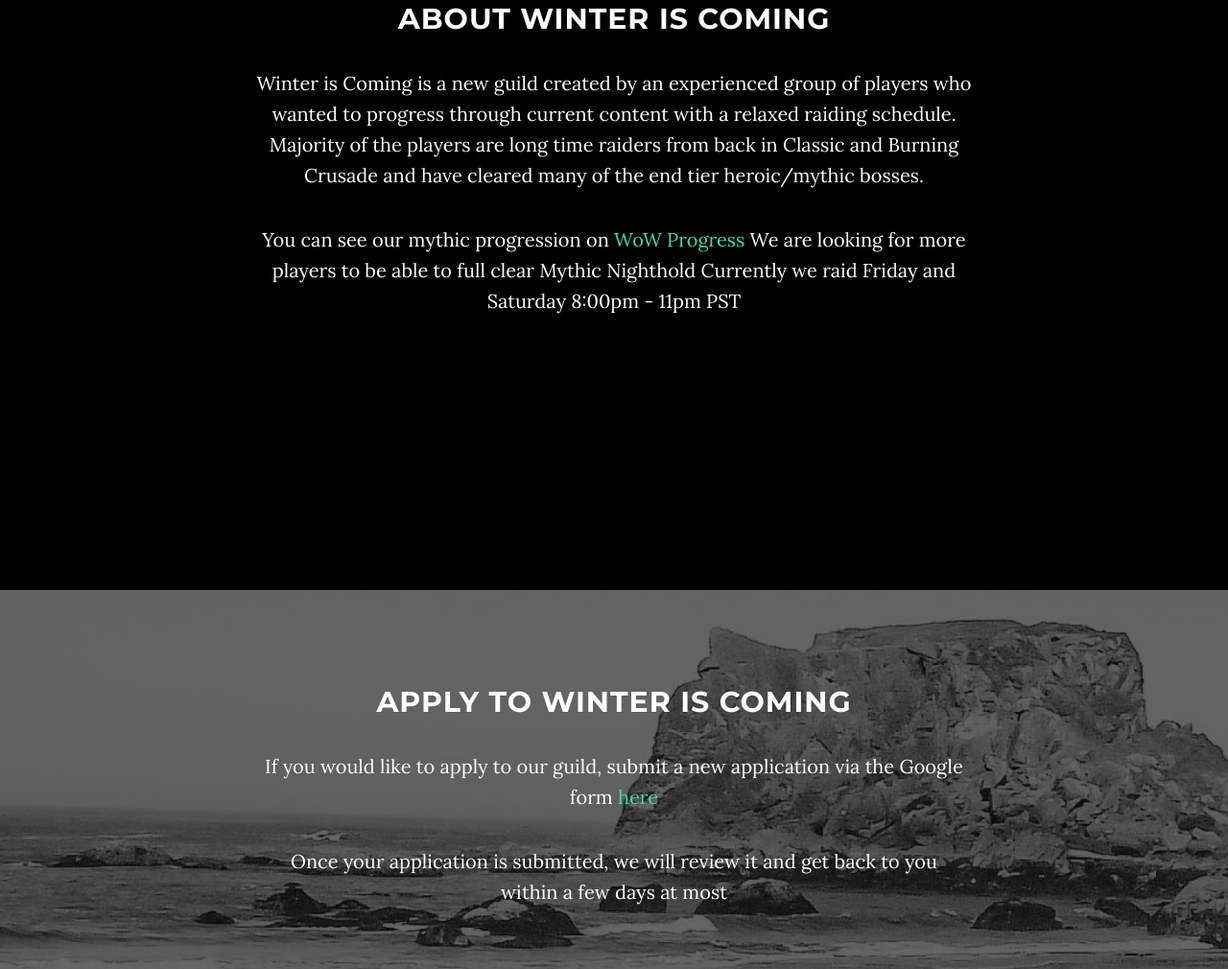
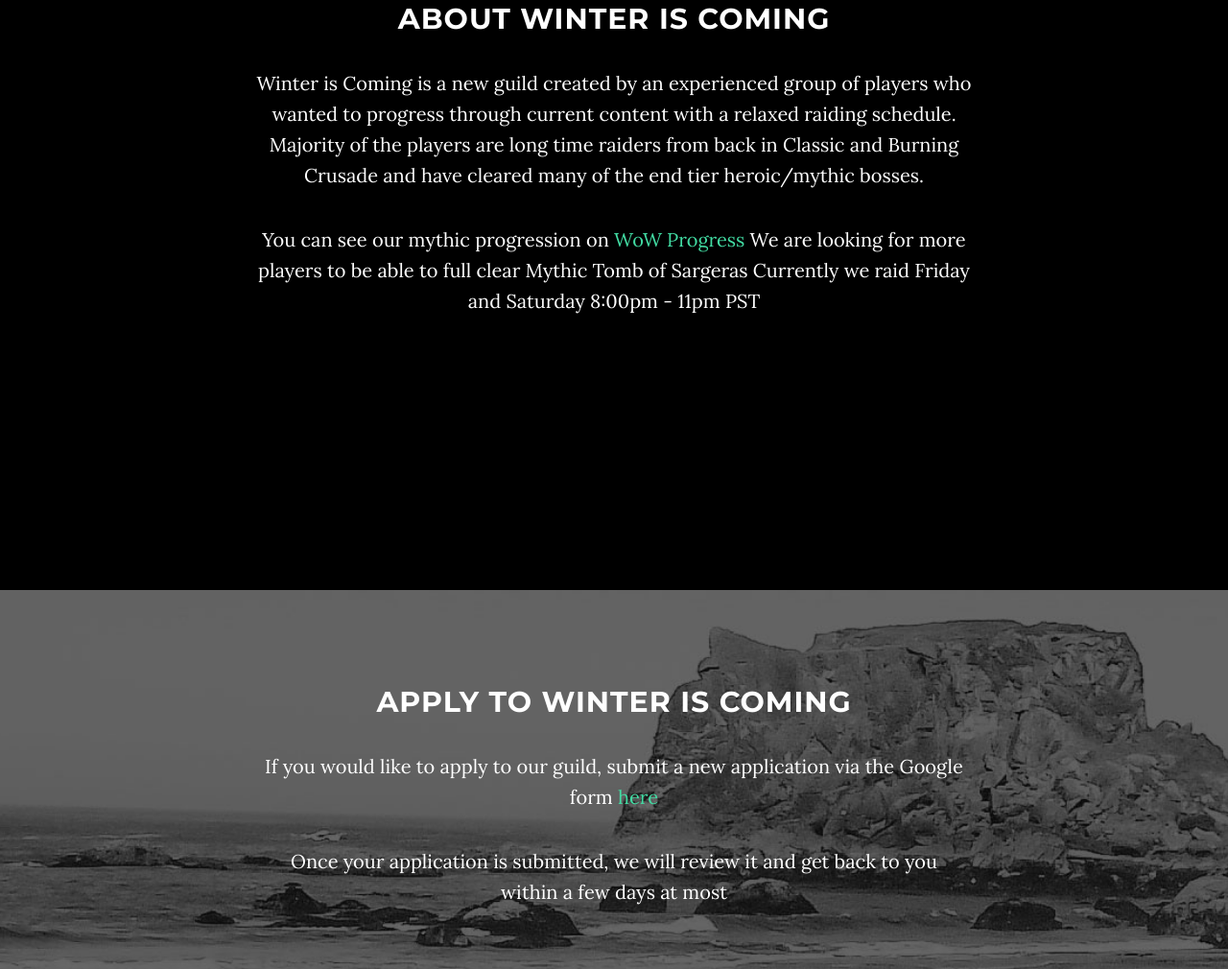
Before and after one commit to Rich7690/winter-is-coming-site, a plain HTML site: page index.html in a window 1280 px wide. Shown: the part 1047-2057 px from the top of the page at 96% size. Drawn offline with nearby package versions, Linux system fonts and the light colour scheme.

Commit message:
Switch to Tomb

```diff
--- a/index.html
+++ b/index.html
@@ -99,7 +99,7 @@
                 </p>
                 <p>
                     You can see our mythic progression on <a href="https://www.wowprogress.com/guild/us/proudmoore/Winter+ls+Coming">WoW Progress</a>
-                    We are looking for more players to be able to full clear Mythic Nighthold
+                    We are looking for more players to be able to full clear Mythic Tomb of Sargeras
                     Currently we raid Friday and Saturday 8:00pm - 11pm PST
                 </p>
             </div>
```
